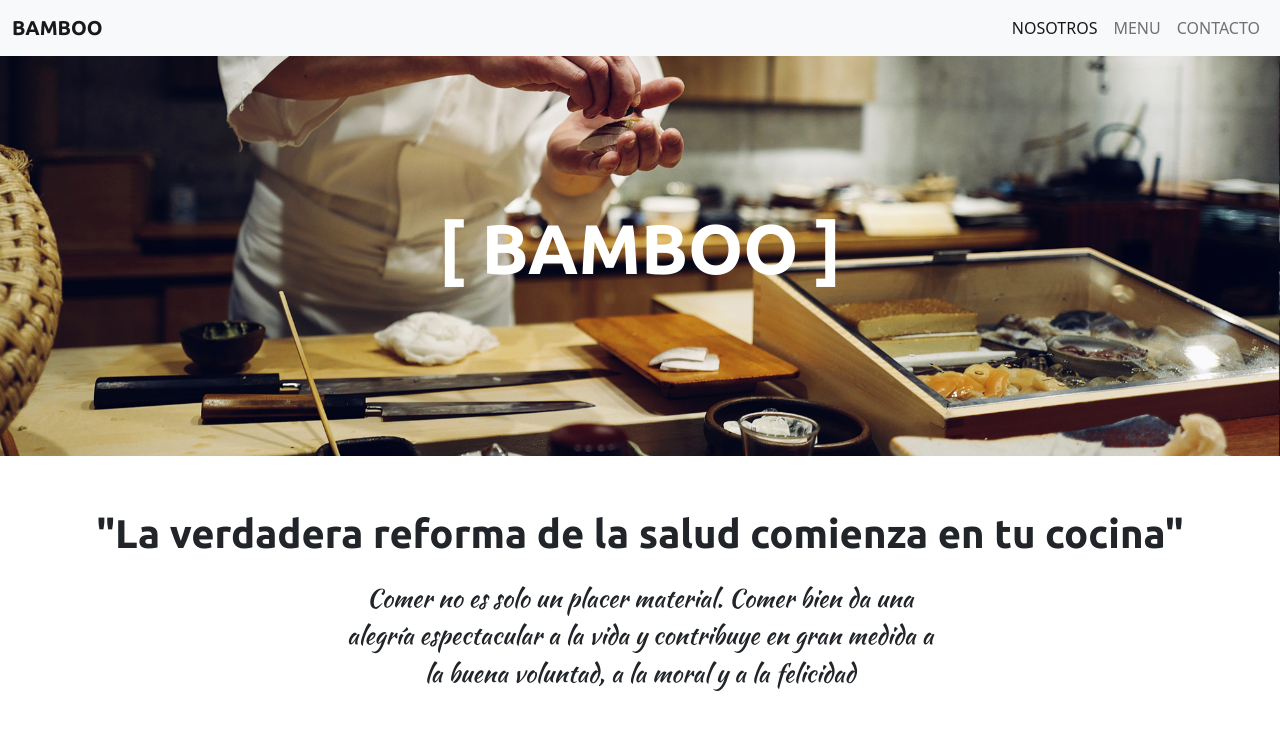
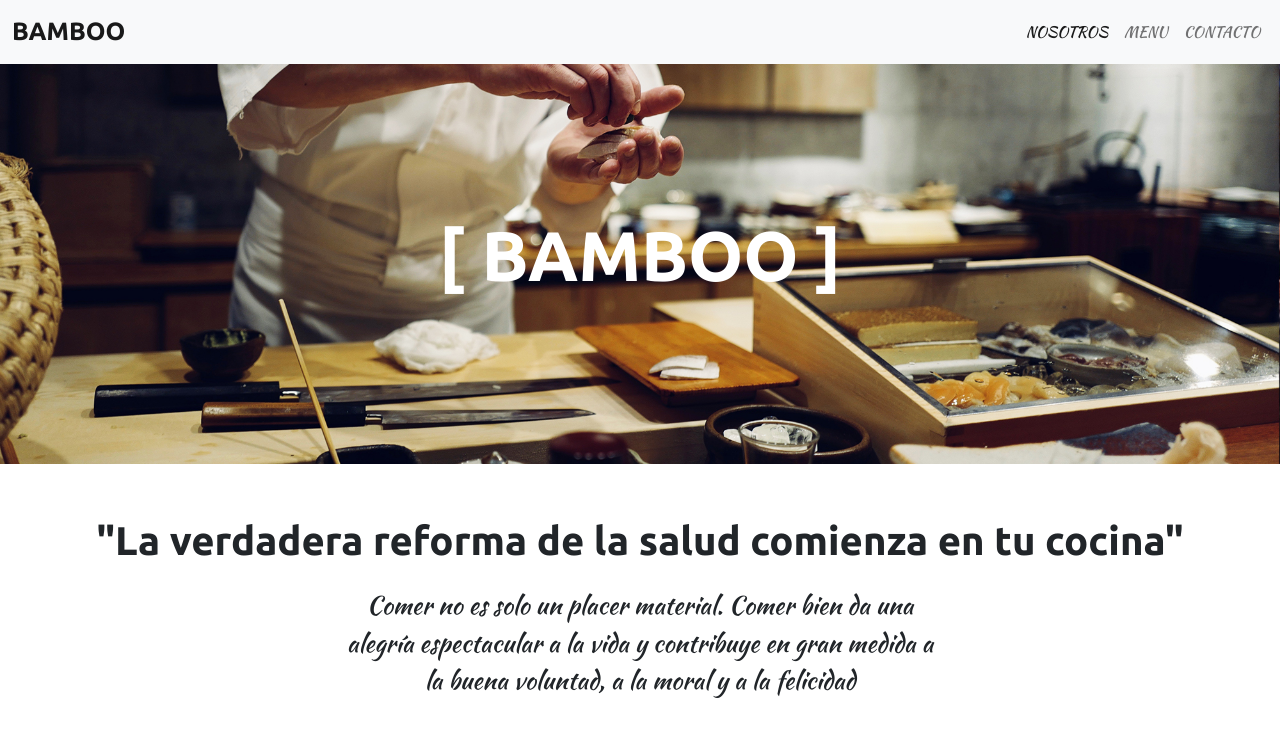
Before and after one commit to Andrezgrondona/bamboo, a plain HTML site: page index.html in a window 1280 px wide. Shown: the top 753 px of the page. Drawn offline with nearby package versions, Linux system fonts and the light colour scheme.

Commit message:
subida a github

```diff
--- a/scss/_index.scss
+++ b/scss/_index.scss
@@ -8,7 +8,14 @@
 .navbar-brand{
     font-family: Ubuntu;
     color: white;
-    font-size: 20px;
+    font-size: 25px;
+}
+
+.nav-link{
+    font-family: Kaushan Script;
+    color: white;
+    font-size: 15px;
+
 }
 
 /* TEXTOS NAVBAR */
```
Also changed, not shown: css/estilo.css.
